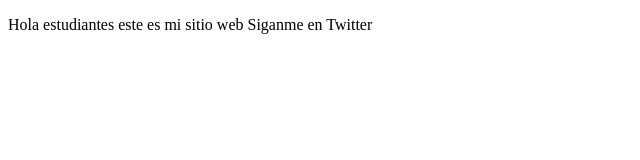
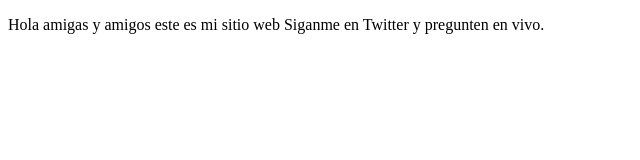
Before and after one commit to lepp-co/proyectoDemoCursoPrework, a plain HTML site: page index.html in a window 1280 px wide. Shown: the whole page, without its empty margins (0-640 px from the left). Drawn offline with Linux system fonts and the light colour scheme.

Commit message:
cambios agregamos amigas y amigos

```diff
--- a/index.html
+++ b/index.html
@@ -8,8 +8,8 @@
 </head>
 <body>
     <p>
-        Hola estudiantes este es mi sitio web
-        Siganme en Twitter
+        Hola amigas y amigos este es mi sitio web
+        Siganme en Twitter y pregunten en vivo.
     </p>
 </body>
 </html>
```
